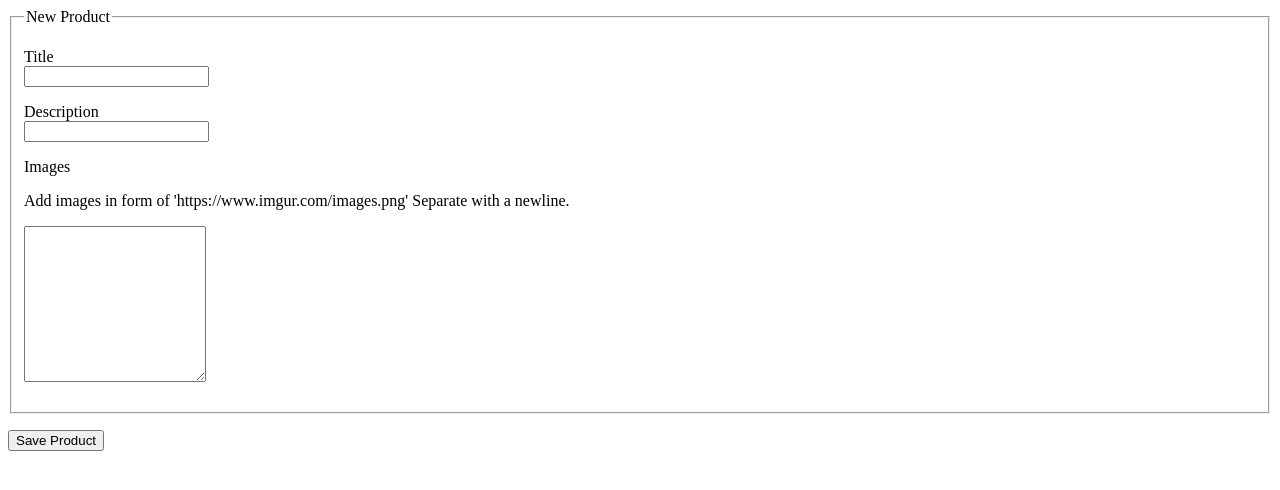
After one commit to inv0w/Contractor, a Flask app: page /products/new in a window 1280 px wide. The commit adds this page. Shown: the top 490 px of the page. Run offline with Flask 2, Linux system fonts and the light colour scheme.

Commit message:
Images within products create page fixed

```diff
--- a/app.py
+++ b/app.py
@@ -18,15 +18,38 @@ def index():
     return render_template('home.html', msg='Home Message')
 
 # OUR MOCK ARRAY OF Store Products
-products = [
-    { 'title': 'Dragon Kite', 'description': 'Wow dragon' },
-    { 'title': 'Bunny Kite', 'description': 'wow bunny' }
-]
+# products = [
+#     { 'title': 'Dragon Kite', 'description': 'Wow dragon' },
+#     { 'title': 'Bunny Kite', 'description': 'wow bunny' }
+# ]
 
 @app.route('/products')
 def products_index():
     """Show all playlists."""
-    return render_template('products_index.html', products=products)
+    return render_template('products_index.html', products=products.find())
+
+@app.route('/products/new')
+def products_new():
+    """Create a new product."""
+    return render_template('products_new.html')
+
+@app.route('/products', methods=['POST'])
+def products_submit():
+    """Submit a new product."""
+    product = {
+        'title': request.form.get('title'),
+        'description': request.form.get('description'),
+        'images': request.form.get('images').split()
+    }
+    product_id = products.insert_one(product).inserted_id
+    return redirect(url_for('products_show', product_id=product_id))
+
+@app.route('/products/<product_id>')
+def products_show(product_id):
+    """Show a single product."""
+    product = products.find_one({'_id': ObjectId(product_id)})
+    return render_template('products_show.html', product=product)
+
 
 if __name__ == '__main__':
     app.run(debug=True, host='0.0.0.0', port=os.environ.get('PORT', 5000))
--- a/templates/home.html
+++ b/templates/home.html
@@ -3,4 +3,6 @@
 
 {% block content %}
     <h1>{{ msg }}</h1>
+
+<a href='/products'>List of Products</a>
 {% endblock %}
--- a/templates/products_index.html
+++ b/templates/products_index.html
@@ -3,8 +3,11 @@
 
 {% block content %}
     <h1>Products</h1>
+
+    <a href='/products/new'>New Productst</a>
+
     {% for product in products %}
-        <h2>{{ product.title }}</h2>
+        <h2><a href='/products/{{ product._id }}'>{{ product.title }}</a></h2>
         <small>{{ product.description }}</small>
     {% endfor %}
 {% endblock %}
--- /dev/null
+++ b/templates/products_new.html
@@ -0,0 +1,32 @@
+<!-- templates/products_new.html -->
+{% extends 'base.html' %}
+
+{% block content %}
+<form method='POST' action='/products'>
+    <fieldset>
+    <legend>New Product</legend>
+    <!-- TITLE -->
+    <p>
+        <label for='title'>Title</label><br>
+        <input type='text' name='title' />
+    </p>
+
+    <!-- Description -->
+    <p>
+        <label for='description'>Description</label><br>
+        <input type='text' name='description' />
+    </p>
+    <!-- Image LINKS -->
+    <p>
+        <label for='product-images'>Images</label><br>
+        <p>Add images in form of  'https://www.imgur.com/images.png' Separate with a newline.</p>
+        <textarea id='product-images' name='images' rows='10'></textarea>
+    </p>
+    </fieldset>
+
+    <!-- BUTTON -->
+    <p>
+        <button type='submit'>Save Product</button>
+    </p>
+</form>
+{% endblock %}
```
Also changed, not shown: templates/products_show.html (added, +12 -0 lines).
